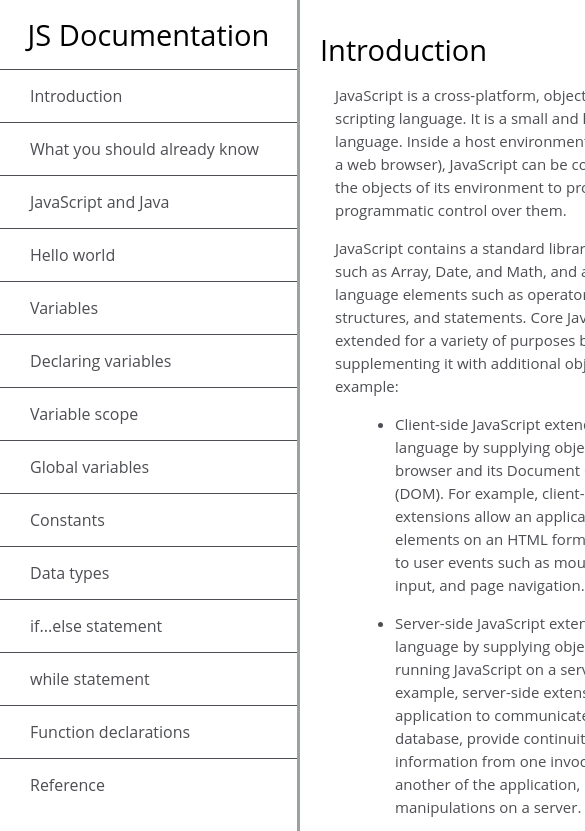
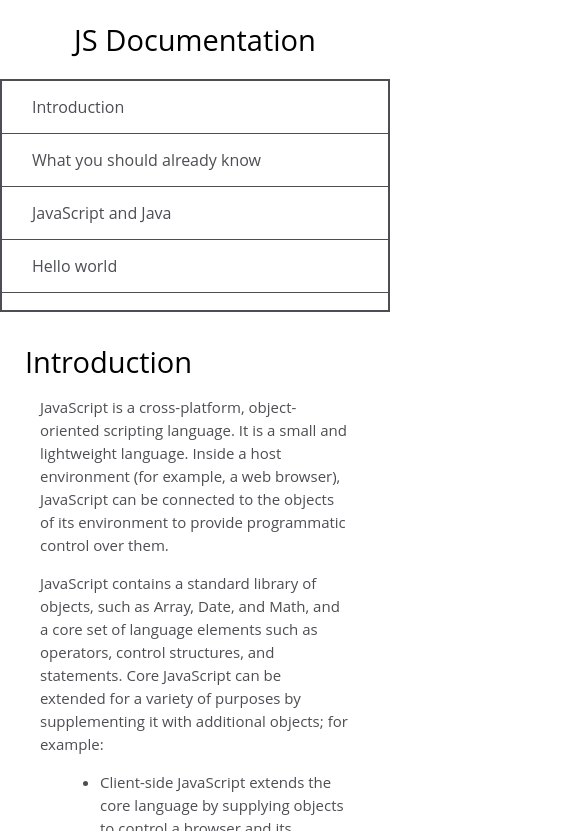
Before and after one commit to Alexsandrovich/work-number-four, a plain HTML site: page Index.html in a window 390 px wide. Shown: the top 831 px of the page, 585 px wide, since content can reach past the window. Drawn offline with Linux system fonts and the light colour scheme.

Commit message:
adaptation

```diff
--- a/Index.html
+++ b/Index.html
@@ -4,7 +4,7 @@
     <meta charset="UTF-8">
     <meta http-equiv="X-UA-Compatible" content="IE=edge">
     <meta name="viewport" content="width=device-width, initial-scale=1.0">
-    <title>Document</title>
+    <title>JS Documentation</title>
     <link rel="stylesheet" href="main.css">
 </head>
 <body>
@@ -414,7 +414,7 @@
                 <ul class="list">
                     <li class="list-item">
                         All the documentation in this page is taken from
-                        <a class="link" href="#">MDN</a>
+                        <a class="text-link" href="#">MDN</a>
                     </li>
                 </ul>
             </article>
--- a/main.css
+++ b/main.css
@@ -7,6 +7,11 @@
     color: #4d4e53;
     font-family: 'Open Sans', Arial, sans-serif;
     font-size: 15px;
+}
+
+a {
+    text-decoration: none;
+    color: #000;
 }
 
 .wrapper {
@@ -22,9 +27,8 @@
     height: 100%;
 }
 
-a {
-    text-decoration: none;
-    color: #000;
+.nav-list {
+    overflow: auto;
 }
 
 .header-title {
@@ -92,3 +96,39 @@ a {
 .list-inner {
     margin-left: 40px;
 }
+
+.text-link {
+    text-decoration: underline;
+    color: #4645EF;
+}
+
+@media (max-width: 815px) {
+    .wrapper {
+        display: block;
+    }
+    .nav-bar {
+        display: block;
+        border-right: none;
+        position: static;
+    }
+    .header-title {
+        padding: 20px 0;
+        font-size: 29px;
+        text-align: center;
+        font-weight: 400;
+        color: #000;
+    }
+    .nav-list {
+        overflow: auto;
+        border: 2px solid;
+        height: 233px;
+    }
+    .nav-list li:first-child {
+        border-top: none;
+    }
+    .main-doc {
+        background-color: #fff;
+        margin: 0;
+        padding: 30px 25px;
+    }
+}
```
